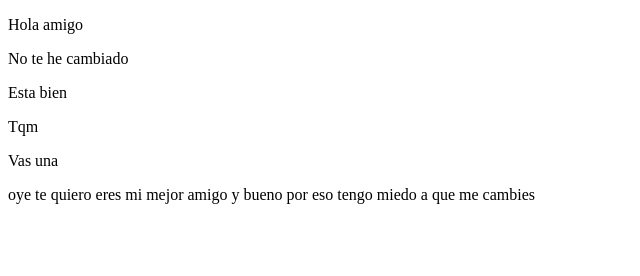
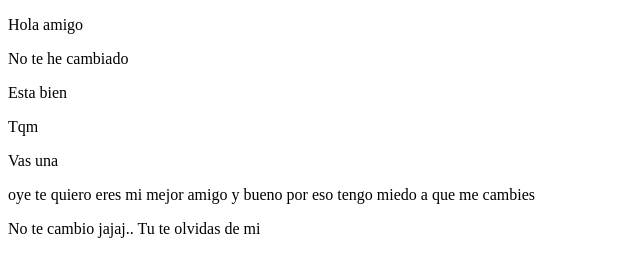
Before and after one commit to Curipoma/Josselin, a plain HTML site: page index.html in a window 1280 px wide. Shown: the whole page, without its empty margins (0-640 px from the left). Drawn offline with Linux system fonts and the light colour scheme.

Commit message:
Un mensaje para la Josselin

```diff
--- a/index.html
+++ b/index.html
@@ -7,11 +7,16 @@
     <title>Document</title>
 </head>
 <body>
+
+      <div>
         <P>Hola amigo</P>
         <p>No te he cambiado</p>
         <p>Esta bien</p>
         <p>Tqm</p>
         <p>Vas una</p>
         <p>oye te quiero eres mi mejor amigo y bueno por eso tengo miedo a que me cambies</p>
+        <p>No te cambio jajaj.. Tu te olvidas de mi</p>
+      </div>
+
 </body>
 </html>
```
Lines whose indentation alone changed are shown as unchanged.
